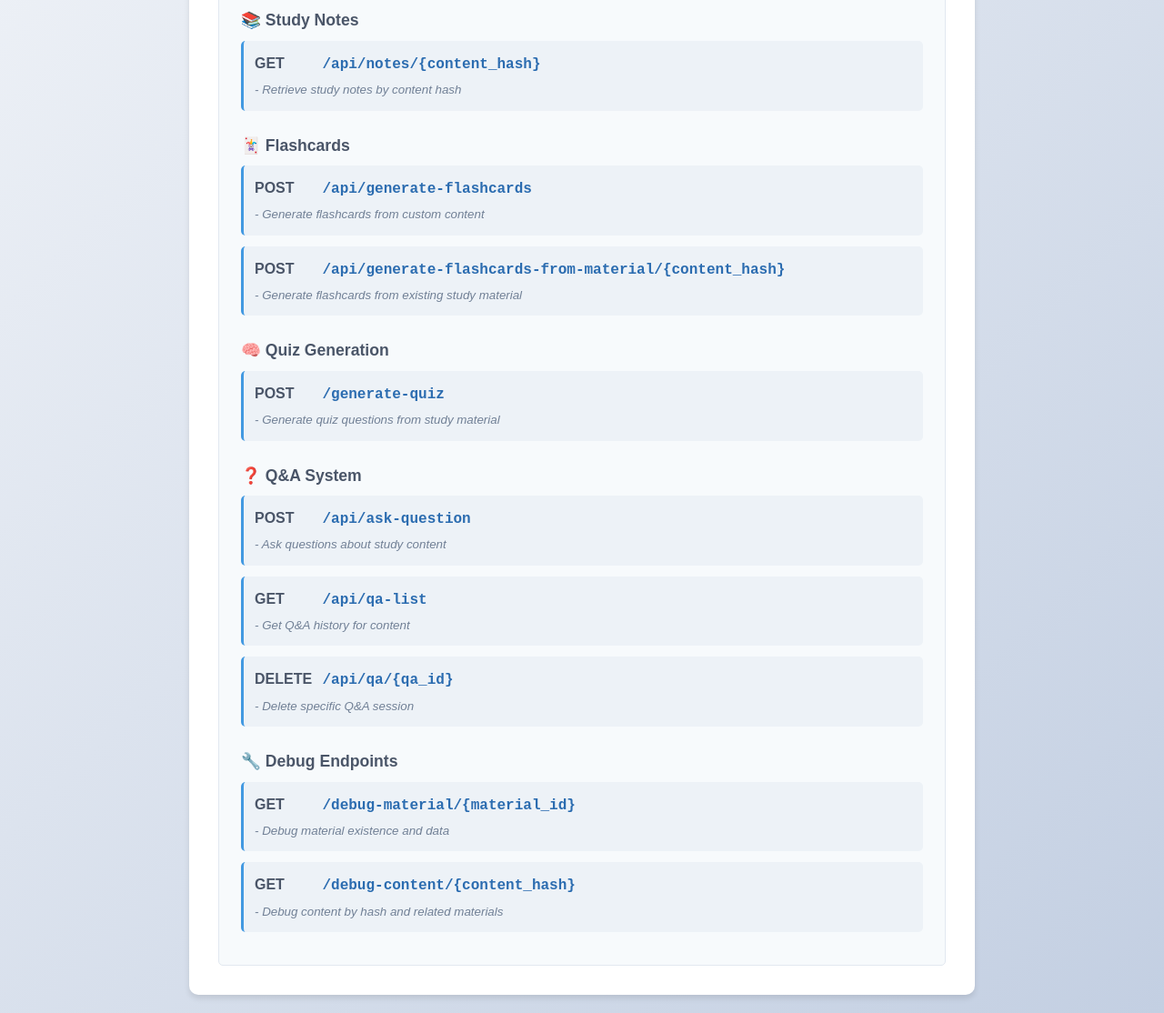
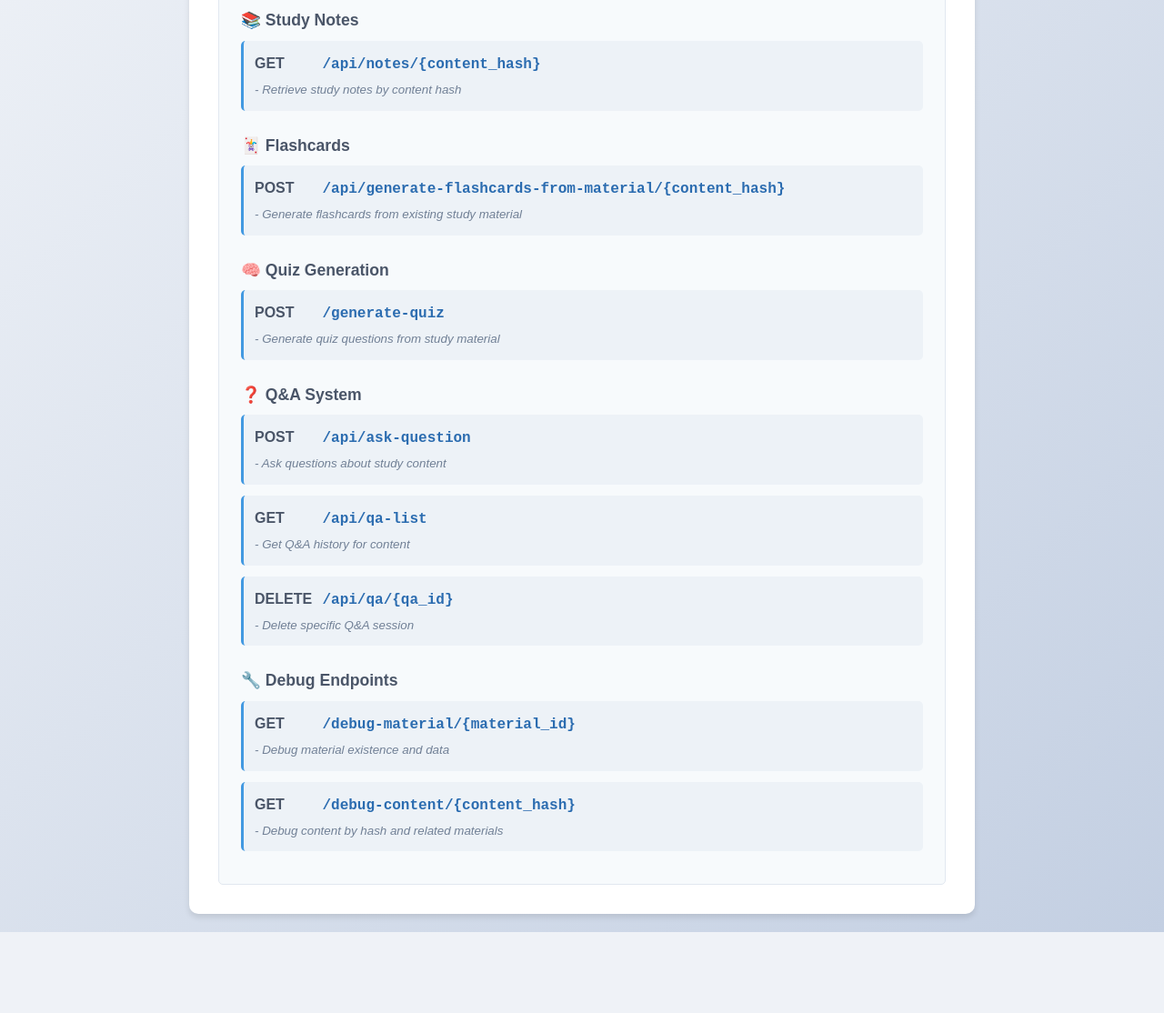
Before and after one commit to AyaanDanish/llm-study-coach-backend, a Flask app: page / in a window 1280 px wide. Shown: the part 541-1655 px from the top of the page at 91% size. After the commit the page ends 1566 px from the top, so only its background shows below. Run offline with Flask 3, Linux system fonts and the light colour scheme.

Commit message:
Edited index.html

```diff
--- a/app.py
+++ b/app.py
@@ -155,79 +155,6 @@ def generate_hash():
 
         return jsonify({"content_hash": content_hash})
     except Exception as e:
-        return jsonify({"error": str(e)}), 500
-
-
-@app.route("/api/generate-flashcards", methods=["POST"])
-def generate_flashcards():
-    """Generate AI-powered flashcards from study material content."""
-    try:
-        data = request.get_json()
-        if not data:
-            return jsonify({"error": "No data provided"}), 400
-
-        content = data.get("content")
-        category = data.get("category", "General")
-        user_id = request.headers.get("X-User-ID")
-
-        if not content:
-            return jsonify({"error": "Content is required"}), 400
-
-        if not user_id:
-            return jsonify({"error": "User ID not provided"}), 401
-
-        print(f"🃏 Generating flashcards for user {user_id}")
-        print(f"   Category: {category}")
-        print(f"   Content length: {len(content)} characters")
-
-        # Generate flashcards using LLM
-        flashcards = llm_client.generate_flashcards(content, category)
-
-        if not flashcards:
-            return jsonify({"error": "Failed to generate flashcards"}), 500
-
-        # Save flashcards to database
-        saved_flashcards = []
-        for card in flashcards:
-            try:
-                # Insert flashcard into database
-                response = (
-                    supabase.table("flashcards")
-                    .insert(
-                        {
-                            "front": card["front"],
-                            "back": card["back"],
-                            "category": card.get("category", category),
-                            "difficulty": card.get("difficulty", "medium"),
-                            "user_id": user_id,
-                        }
-                    )
-                    .execute()
-                )
-
-                if response.data:
-                    saved_flashcards.append(response.data[0])
-
-            except Exception as e:
-                print(f"⚠️ Error saving flashcard: {e}")
-                continue
-
-        if saved_flashcards:
-            print(f"✅ Successfully saved {len(saved_flashcards)} flashcards")
-            return jsonify(
-                {
-                    "status": "success",
-                    "message": f"Generated and saved {len(saved_flashcards)} flashcards",
-                    "flashcards": saved_flashcards,
-                    "total_generated": len(flashcards),
-                    "total_saved": len(saved_flashcards),
-                }
-            )
-        else:
-            return jsonify({"error": "Failed to save flashcards to database"}), 500
-
-    except Exception as e:
-        print(f"❌ Error in generate_flashcards endpoint: {e}")
         return jsonify({"error": str(e)}), 500
 
 
--- a/templates/index.html
+++ b/templates/index.html
@@ -117,11 +117,6 @@
             <h3>🃏 Flashcards</h3>
             <div class="endpoint">
                 <span class="method">POST</span>
-                <span class="path">/api/generate-flashcards</span>
-                <small>- Generate flashcards from custom content</small>
-            </div>
-            <div class="endpoint">
-                <span class="method">POST</span>
                 <span class="path">/api/generate-flashcards-from-material/{content_hash}</span>
                 <small>- Generate flashcards from existing study material</small>
             </div>
```
